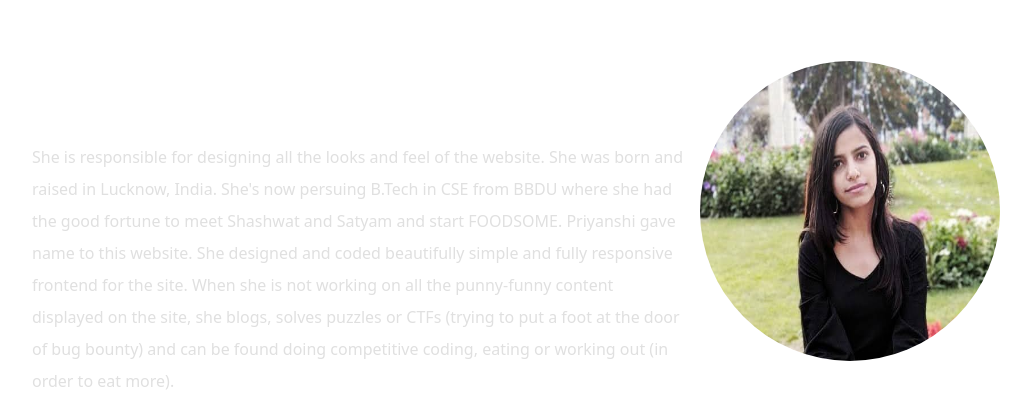
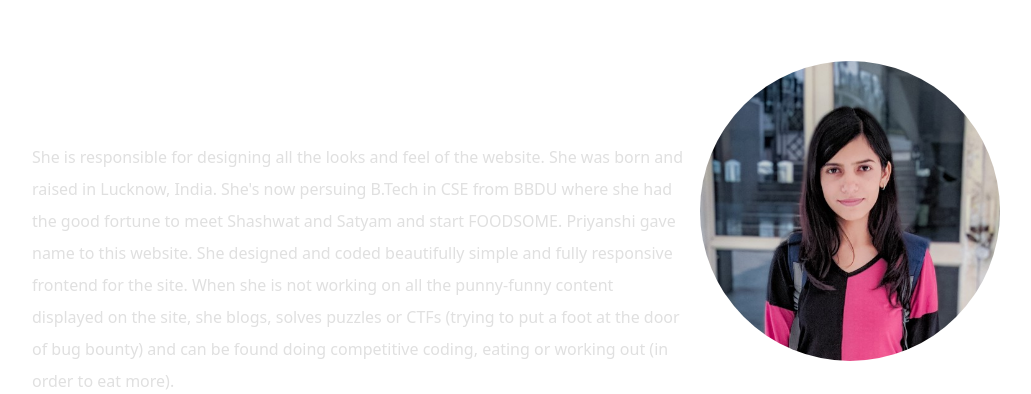
Before and after one commit to darkrider88/Foodsome, a plain HTML site: page about.html in a window 1280 px wide. Shown: the part 1091-1485 px from the top of the page, without its empty margins (40-1071 px from the left). Drawn offline with nearby package versions, Linux system fonts and the light colour scheme; grey boxes are pictures that could not be loaded; a web font is replaced by a local one.

Commit message:
changed user profile

```diff
--- a/about.html
+++ b/about.html
@@ -49,7 +49,7 @@
 		</p></div>
 
 		<div class="project-text"><p>
-			<img src="images/priyanshi.jpg" id = 'team2'></img><br>
+			<img src="images/pri1.jpeg" id = 'team2'></img><br>
 			<i class="name">Priyanshi Meghwani</i><br>
 			She is responsible for designing all the looks and feel of the website.
 			She was born and raised in Lucknow, India. She's now persuing B.Tech in CSE from BBDU where she had the good fortune to meet Shashwat and Satyam and start FOODSOME. Priyanshi gave name to this website. She designed and coded beautifully simple and fully responsive frontend for the site. When she is not working on all the punny-funny content displayed on the site, she blogs, solves puzzles or CTFs (trying to put a foot at the door of bug bounty) and can be found doing competitive coding, eating or working out (in order to eat more).
```
Also changed, not shown: images/pri1.jpeg (added), images/priyanshi.jpg (deleted).
